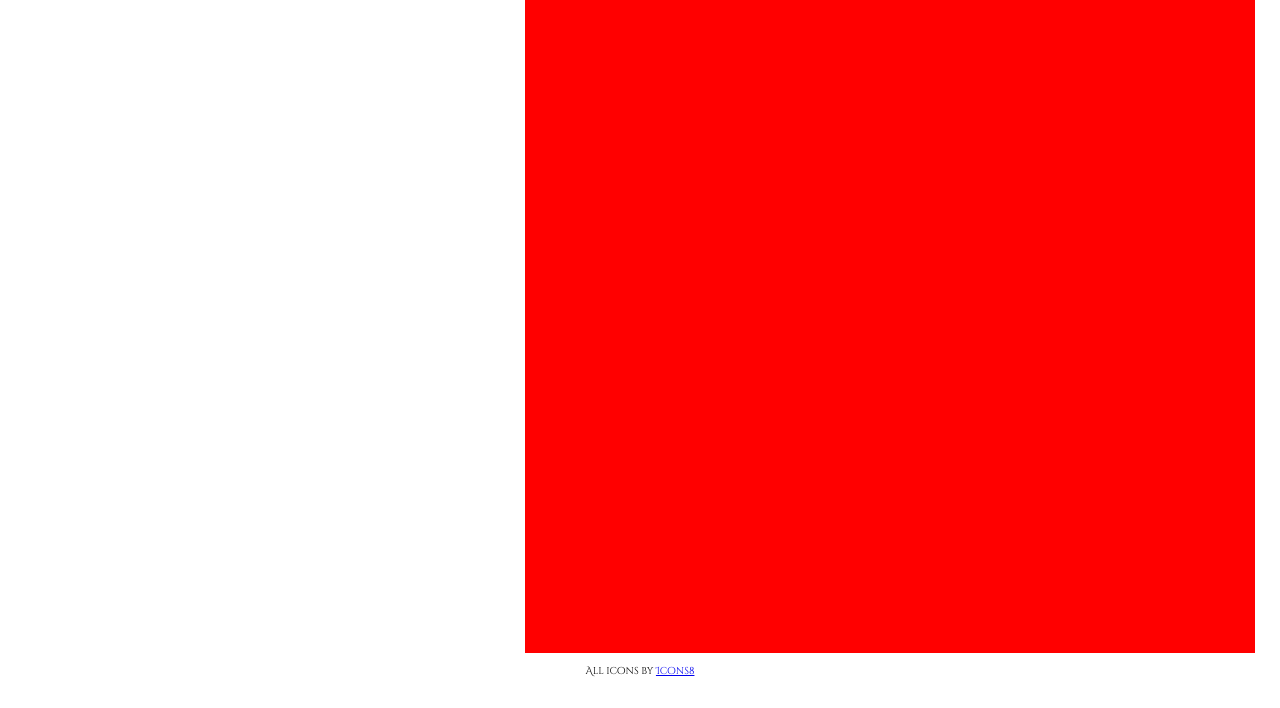
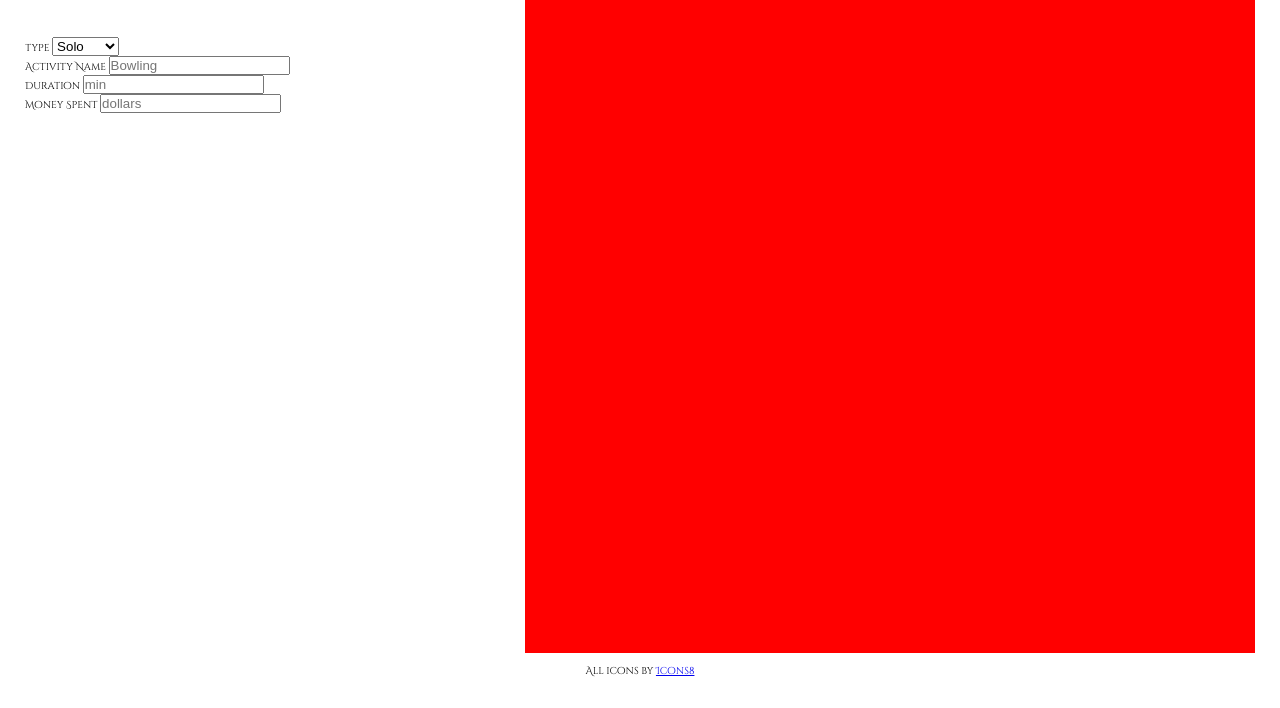
Before and after one commit to Mully7773/AdventureMap, a plain HTML site: page index.html in a window 1280 px wide. Shown: the part 92-800 px from the top of the page. Drawn offline with nearby package versions, Linux system fonts and the light colour scheme.

Commit message:
Added initial form layout

```diff
--- a/index.html
+++ b/index.html
@@ -36,7 +36,38 @@
           ><img src="./img/icon.png" alt="logo" class="logo" /></span
         ><span class="first-letter">M</span>ap
       </h1>
-      <ul class="adventures"></ul>
+      <ul class="adventures">
+        <form class="form hidden">
+          <div class="form-row">
+            <label class="form-label">Type</label>
+            <select class="form-input form-input--type">
+              <option value="solo">Solo</option>
+              <option value="family">Family</option>
+              <option value="friends">Friends</option>
+            </select>
+          </div>
+          <div class="form-row">
+            <label class="form-label">Activity Name</label>
+            <input class="form-input form-input--activity"
+            placeholder="Bowling"/>
+          </div>
+            <div class="form-row">
+              <label class="form-label">Duration</label>
+              <input class="form-input form-input--duration"
+              placeholder="min"/>
+            </div>
+
+            <div class="form-row">
+              <label class="form-label">Money Spent</label>
+              <input
+                class="form-input form-input--money"
+                placeholder="dollars"
+              />
+            </div>
+
+
+        </form>
+      </ul>
     </div>
     <div class="map"></div>
   </body>
```
